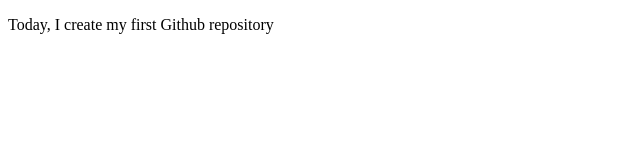
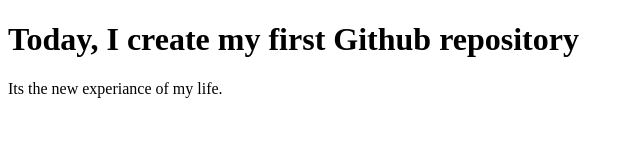
Before and after one commit to Biplob123121/my-first-repo, a plain HTML site: page index.html in a window 1280 px wide. Shown: the whole page, without its empty margins (0-640 px from the left). Drawn offline with Linux system fonts and the light colour scheme.

Commit message:
new p and h1 tag

```diff
--- a/index.html
+++ b/index.html
@@ -7,7 +7,7 @@
     <title>My first Github repository</title>
 </head>
 <body>
-    <p>Today, I create my first Github repository</p>
-
+    <h1>Today, I create my first Github repository</h1>
+    <p>Its the new experiance of my life. </p>
 </body>
 </html>
```
